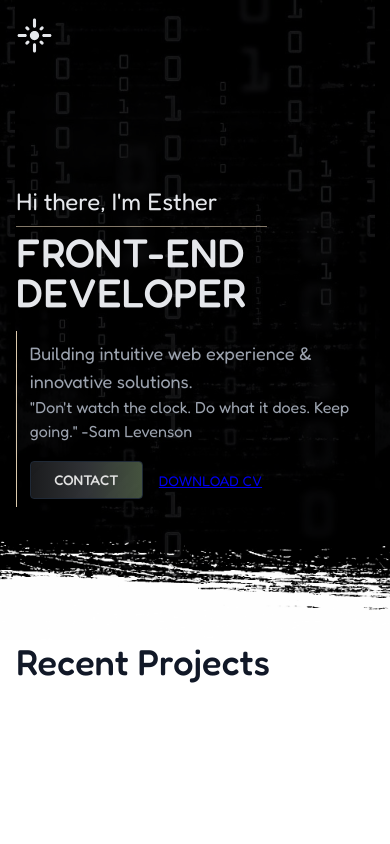
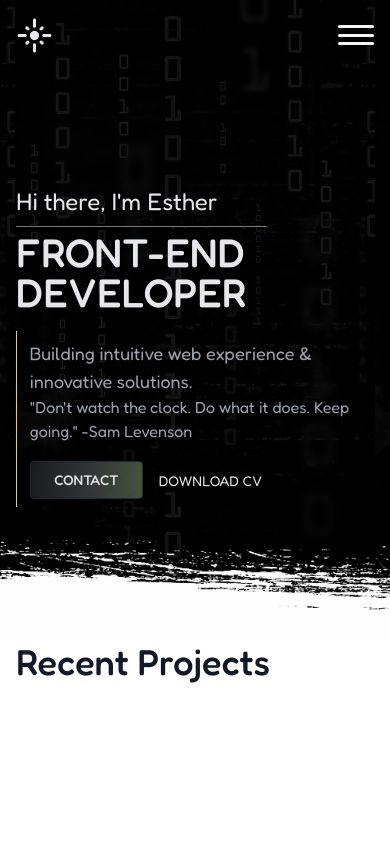
Before and after one commit to Hestia-Arc/react-portfolio, a React (Create React App) app: page / in a window 390 px wide. Shown: the top 844 px of the page. Built offline with nearby package versions, Linux system fonts and the light colour scheme.

Commit message:
Add hamburger

```diff
--- a/src/components/Footer.js
+++ b/src/components/Footer.js
@@ -9,7 +9,7 @@ import {
 } from "@mui/material";
 import React from "react";
 import darkbg from "../data/c-bg.png";
-import ArticleRoundedIcon from "@mui/icons-material/ArticleRounded";
+// import ArticleRoundedIcon from "@mui/icons-material/ArticleRounded";
 // import PhoneBg from "../images/phone3.jpg";
 
 import { PaddedBox } from "../UI/pages";
--- a/src/components/home/Home.js
+++ b/src/components/home/Home.js
@@ -29,7 +29,19 @@ const HomeContainer = styled(Box)((props) => ({
   minWidth: "1350px",
   maxWidth: "1400px",
   margin: "0 auto",
+  overflowX: "hidden",
   // backgroundColor: "rgba(0,0,0,0.2)",
+
+  a: {
+    textDecoration: "none",
+    color: props.colors.grey[200],
+    transition: "transform 0.5s",
+
+    "&:hover": {
+      color: props.colors.goldAccent[300],
+      transform: "translateY(-3px)",
+    },
+  },
 
   [props.theme.breakpoints.down("sm")]: {
     minWidth: "325px",
@@ -168,13 +180,7 @@ export default function Home() {
                 >
                   Front-end Developer
                 </Typography>
-                {/* <Typography
-                  variant="xxlText"
-                  fontWeight={500}
-                  sx={{ textTransform: "uppercase" }}
-                >
-                  Front-end Developer
-                </Typography> */}
+
               </Stack>
 
               {/* TAGLINE */}
--- a/src/components/home/NavBar.js
+++ b/src/components/home/NavBar.js
@@ -1,11 +1,11 @@
-import React from "react";
+import React, { useState } from "react";
 import Stack from "@mui/material/Stack";
 // import MenuOutlinedIcon from "@mui/icons-material/MenuOutlined";
 import { Box, Typography, styled, useTheme } from "@mui/material";
-// import LinkedInIcon from "@mui/icons-material/LinkedIn";
-// import GitHubIcon from "@mui/icons-material/GitHub";
-// import TwitterIcon from "@mui/icons-material/Twitter";
-// import MarkEmailUnreadRoundedIcon from "@mui/icons-material/MarkEmailUnreadRounded";
+import LinkedInIcon from "@mui/icons-material/LinkedIn";
+import GitHubIcon from "@mui/icons-material/GitHub";
+import TwitterIcon from "@mui/icons-material/Twitter";
+import MarkEmailUnreadRoundedIcon from "@mui/icons-material/MarkEmailUnreadRounded";
 import { Link } from "react-router-dom";
 import FlareRoundedIcon from "@mui/icons-material/FlareRounded";
 import { tokens } from "../../theme";
@@ -17,6 +17,7 @@ const NavContainer = styled("nav")((props) => ({
   display: "flex",
   justifyContent: "center",
   alignItems: "center",
+  position: "relative",
 
   a: {
     textDecoration: "none",
@@ -60,8 +61,7 @@ const NavContainer = styled("nav")((props) => ({
 function NavBar() {
   const theme = useTheme();
   const colors = tokens(theme.palette.mode);
-  // const [active, setActive] = useState(false);
-  // const [isOpen, setIsOpen] = useState(false);
+  const [isOpen, setIsOpen] = useState(false);
 
   return (
     <NavContainer colors={colors}>
@@ -96,8 +96,128 @@ function NavBar() {
   <Typography variant="h6">Contact</Typography>
   </Link> */}
         </Stack>
+
+        {/* hamburger */}
+        <Stack
+          alignItems="flex-end"
+          sx={{ width: 299, backgroundColor: isOpen && colors.grey[900], transition: "all 500ms",  [`@media screen and (min-width: ${theme.breakpoints.values.sm}px)`]:
+          {
+            display: "none",
+          }, }}
+          py={1.5}
+          pr={isOpen && 1}
+          mr={isOpen && -2}
+        >
+          <Stack
+            spacing={0.7}
+            onClick={() => setIsOpen(!isOpen)}
+            sx={{
+              // [`@media screen and (min-width: ${theme.breakpoints.values.sm}px)`]:
+              //   {
+              //     display: "none",
+              //   },
+            }}
+          >
+            <Box
+              sx={{
+                height: "3px",
+                width: "36px",
+                borderRadius: "30px",
+                backgroundColor: colors.grey[100],
+              }}
+            ></Box>
+            <Box
+              sx={{
+                height: "3px",
+                width: isOpen ? "30px" : "36px",
+                borderRadius: "30px",
+                backgroundColor: colors.grey[100],
+              }}
+            ></Box>
+            <Box
+              sx={{
+                height: "3px",
+                width: isOpen ? "22px" : "36px",
+                borderRadius: "30px",
+                backgroundColor: colors.grey[100],
+              }}
+            ></Box>
+          </Stack>
+        </Stack>
       </Box>
 
+      {/* SLIDE BOX */}
+      <Stack
+        alignItems="flex-end"
+        justifyContent="space-between"
+        sx={{
+          // display: isOpen ? "flex" : "none",
+          position: "absolute",
+          top: 61,
+          right: isOpen ? -18 : -999,
+          bottom: 0,
+          width: "300px",
+          height: "87vh",
+          backgroundColor: colors.grey[900],
+          zIndex: 999,
+          transition: "all 700ms",
+
+          [`@media screen and (min-width: ${theme.breakpoints.values.sm}px)`]:
+          {
+            display: "none",
+          },
+        }}
+        pr={2}
+        pt={10}
+        pb={3}
+      >
+        <Stack alignItems="flex-end" spacing={2} pr={2}>
+          <Link to="about">
+            <Typography variant="lgText">About</Typography>
+          </Link>
+
+          <Link to="project">
+            <Typography variant="lgText">Portfolio</Typography>
+          </Link>
+        </Stack>
+
+        <Stack
+          spacing={1}
+          direction="row"
+          justifyContent="space-evenly"
+          alignItems="center"
+          sx={{
+            height: "50px",
+            width: "100%",
+            // border: `1px solid ${colors.grey[900]}`,
+            // borderRadius: "6px",
+            // p: "0px 15px",
+          }}
+        >
+          <span>
+            <a href="https://github.com/Hestia-Arc" target="blank">
+              <GitHubIcon />
+            </a>
+          </span>
+          <span>
+            <a href="https://www.linkedin.com/in/hestiaarc00" target="blank">
+              <LinkedInIcon />
+            </a>
+          </span>
+          <span>
+            <a href="https://twitter.com/arc_hestia00" target="blank">
+              <TwitterIcon />
+            </a>
+          </span>
+          <span>
+            <a href="mailto:hestia.dev005@gmail.com">
+              <MarkEmailUnreadRoundedIcon />
+            </a>
+          </span>
+        </Stack>
+      </Stack>
+
+      {/* --------------------------------- */}
       {/* <Divider sx={{ margin: "20px 0" }} /> */}
       {/*
       <Box
```
